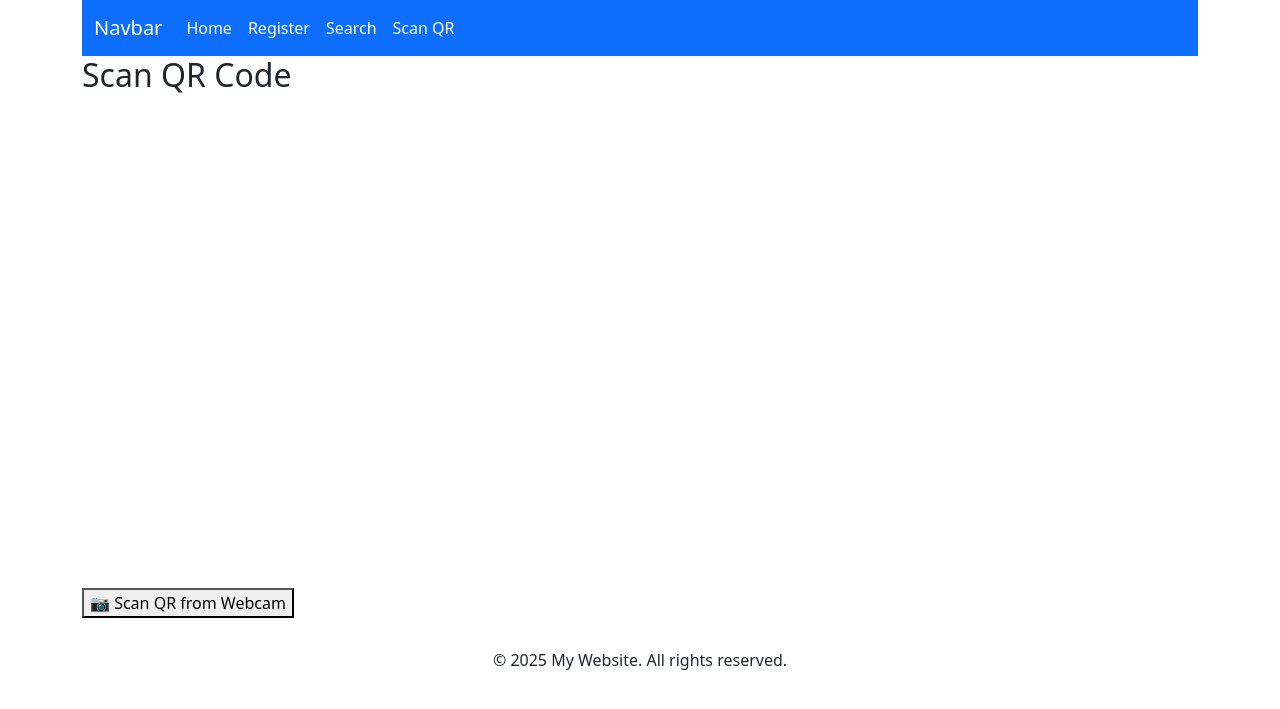
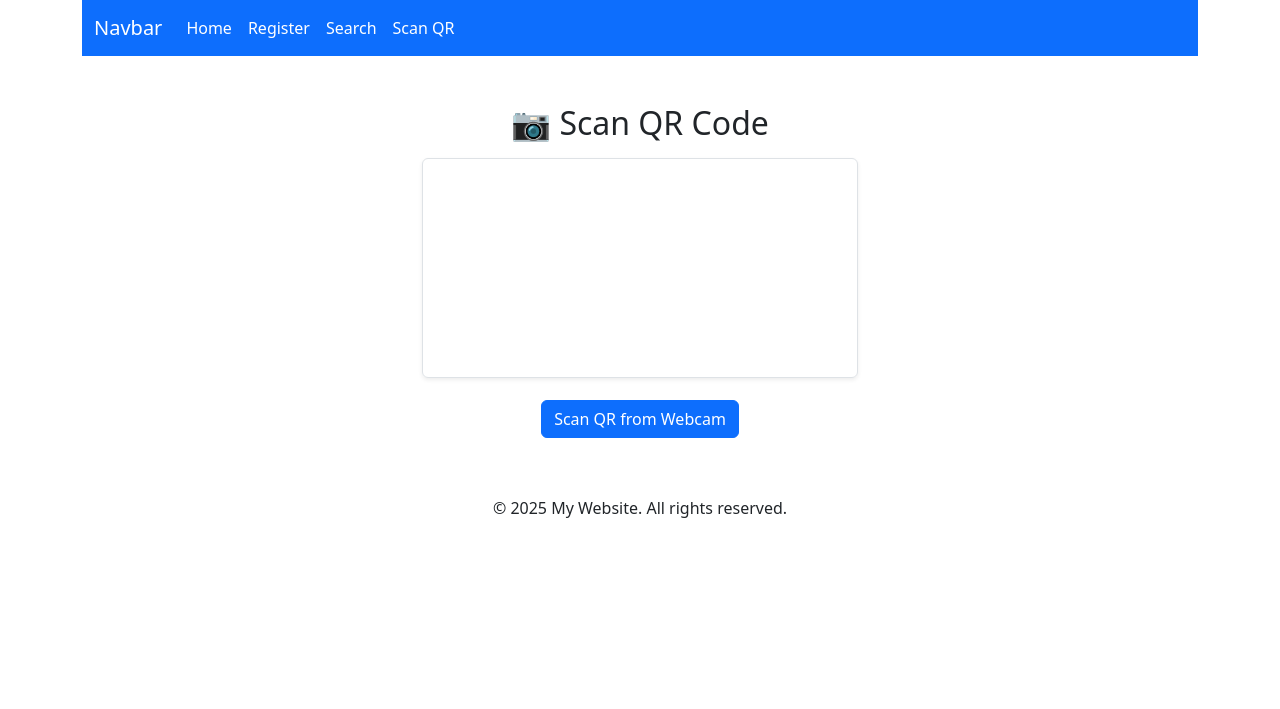
Before and after one commit to vprabhu1771/dj_visitior_pass_system, a Django app: page /scan_qr in a window 1280 px wide. Shown: the top 709 px of the page. Run offline with Django 5.2, Linux system fonts and the light colour scheme.

Commit message:
scan_qr.html ui added

```diff
--- a/frontend/templates/frontend/scan_qr.html
+++ b/frontend/templates/frontend/scan_qr.html
@@ -1,20 +1,22 @@
 {% extends 'frontend/layout/app.html' %}
 
 {% block title %}
-
 Home
-
 {% endblock %}
 
+{% block content %}
+<div class="container mt-5">
+    <div class="text-center mb-4">
+        <h2 class="mb-3">📷 Scan QR Code</h2>
+        <video id="live-webcam" width="40%" height="auto" class="rounded border shadow-sm" autoplay></video>
+        <br>
+        <button class="btn btn-primary mt-3" onclick="captureAndSendQR()">
+            <i class="bi bi-qr-code-scan"></i> Scan QR from Webcam
+        </button>
+    </div>
 
-{% block content %}
-
-    <h2>Scan QR Code</h2>
-    <video id="live-webcam" width="640" height="480" autoplay></video>
-    <br>
-    <button onclick="captureAndSendQR()">📷 Scan QR from Webcam</button>
-
-    <div id="result" style="margin-top: 20px;"></div>
+    <div id="result" class="mt-5"></div>
+</div>
 
 <script>
     const video = document.getElementById("live-webcam");
@@ -48,17 +50,29 @@ Home
             })
             .then(response => response.json())
             .then(data => {
+                const resultDiv = document.getElementById("result");
+
                 if (data.error) {
-                        document.getElementById("result").innerHTML = `<p style="color:red;">${data.error}</p>`;
+                    resultDiv.innerHTML = `
+                        <div class="alert alert-danger text-center" role="alert">
+                            ${data.error}
+                        </div>`;
                 } else {
-                        document.getElementById("result").innerHTML = `
-                            <h2>QR Scan Result</h2>
+                    resultDiv.innerHTML = `
+                        <div class="card shadow-sm p-4">
+                            <h4 class="mb-3 text-center text-success">✅ QR Scan Result</h4>
+                            <div class="row">
+                                <div class="col-md-4 text-center">
+                                    <img src="${data.image}" class="img-fluid rounded border" alt="QR Result Image">
+                                </div>
+                                <div class="col-md-8">
                                     <p><strong>ID:</strong> ${data.id}</p>
-                            <img src="${data.image}" width="250" height="250">
                                     <p><strong>Name:</strong> ${data.name}</p>
                                     <p><strong>Email:</strong> ${data.email}</p>
                                     <p><strong>Phone:</strong> ${data.phone}</p>
-                        `;
+                                </div>
+                            </div>
+                        </div>`;
                 }
             })
             .catch(error => {
@@ -67,5 +81,4 @@ Home
         }, 'image/jpeg');
     }
 </script>
-
 {% endblock %}
```
Lines whose indentation alone changed are shown as unchanged.
